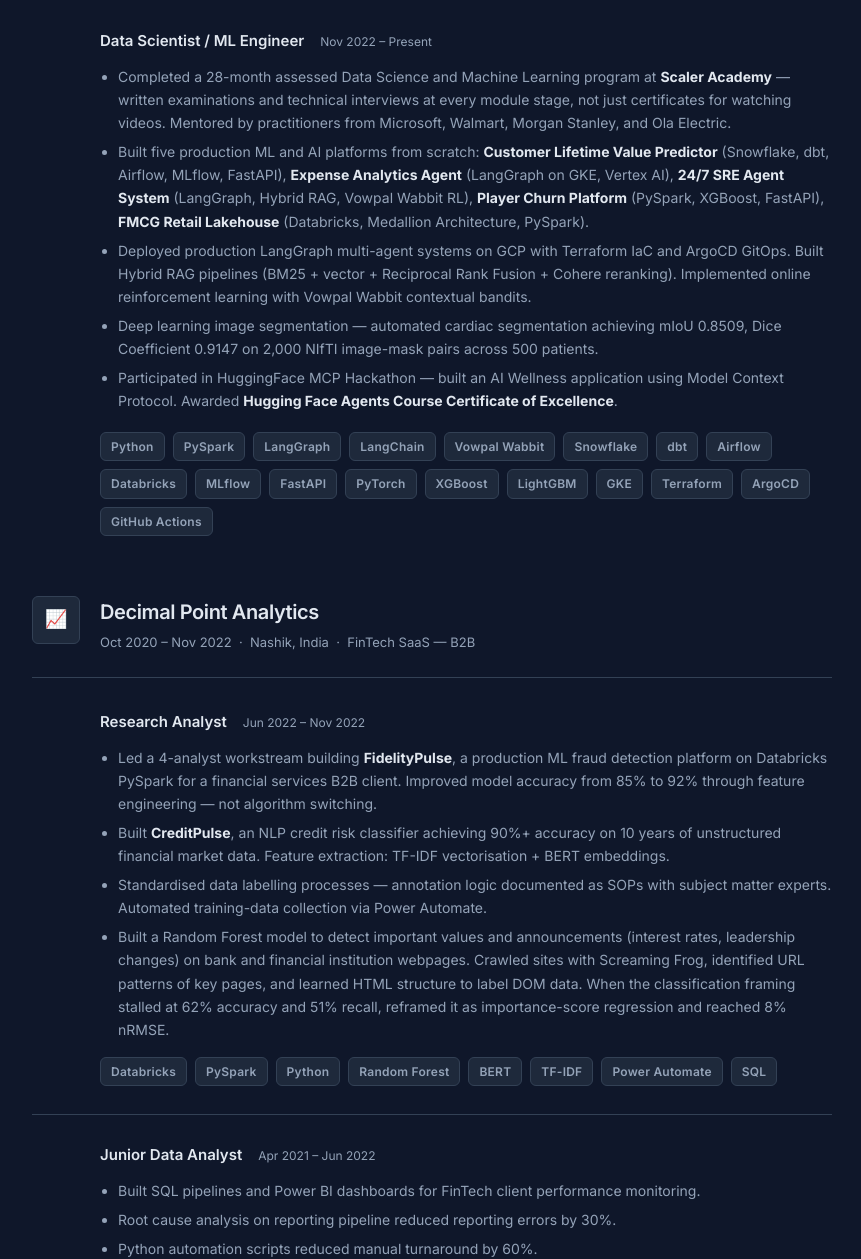
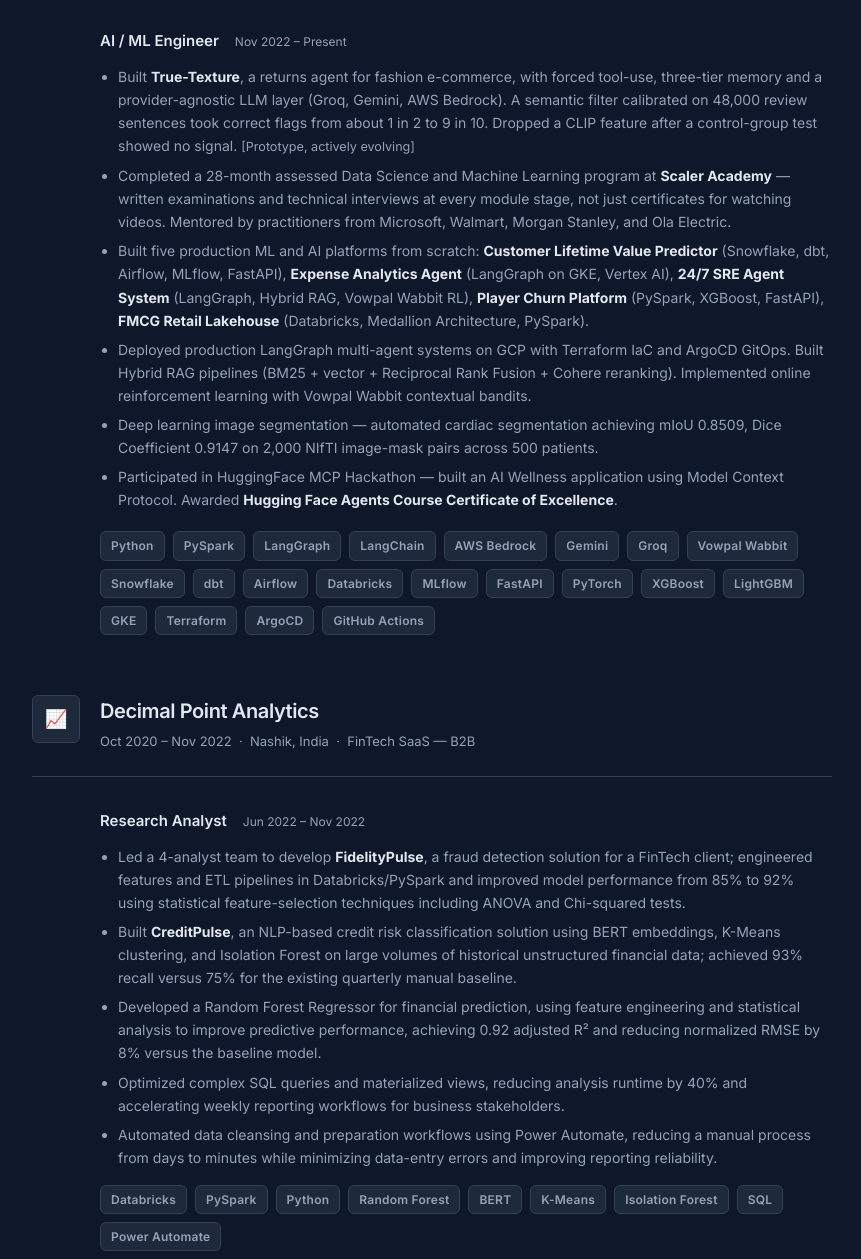
Before and after one commit to addy9051/dsml-portfolio, a plain HTML site: page experience.html in a window 1280 px wide. Shown: the part 546-1805 px from the top of the page, without its empty margins (208-1069 px from the left). Drawn offline with Linux system fonts and the light colour scheme.

Commit message:
update experience page with new AI/ML projects and refined technical achievements

```diff
--- a/experience.html
+++ b/experience.html
@@ -60,10 +60,17 @@
 
             <div class="exp-role">
               <div class="exp-role-header">
-                <h4>Data Scientist / ML Engineer</h4>
+                <h4>AI / ML Engineer</h4>
                 <span class="exp-role-period">Nov 2022 – Present</span>
               </div>
               <ul>
+                <li>
+                  Built <strong style="color:var(--text);">True-Texture</strong>, a returns agent for fashion
+                  e-commerce, with forced tool-use, three-tier memory and a provider-agnostic LLM layer (Groq, Gemini,
+                  AWS Bedrock). A semantic filter calibrated on 48,000 review sentences took correct flags from about 1
+                  in 2 to 9 in 10. Dropped a CLIP feature after a control-group test showed no signal. <span
+                    style="color:var(--text-muted); font-size:0.9em;">[Prototype, actively evolving]</span>
+                </li>
                 <li>
                   Completed a 28-month assessed Data Science and Machine Learning program at
                   <strong style="color:var(--text);">Scaler Academy</strong> — written examinations and technical
@@ -102,6 +109,9 @@
                 <span class="badge">PySpark</span>
                 <span class="badge">LangGraph</span>
                 <span class="badge">LangChain</span>
+                <span class="badge">AWS Bedrock</span>
+                <span class="badge">Gemini</span>
+                <span class="badge">Groq</span>
                 <span class="badge">Vowpal Wabbit</span>
                 <span class="badge">Snowflake</span>
                 <span class="badge">dbt</span>
@@ -138,25 +148,29 @@
               </div>
               <ul>
                 <li>
-                  Led a 4-analyst workstream building <strong style="color:var(--text);">FidelityPulse</strong>,
-                  a production ML fraud detection platform on Databricks PySpark for a financial services B2B client.
-                  Improved model accuracy from 85% to 92% through feature engineering — not algorithm switching.
+                  Led a 4-analyst team to develop <strong style="color:var(--text);">FidelityPulse</strong>, a fraud
+                  detection solution for a FinTech client; engineered features and ETL pipelines in Databricks/PySpark
+                  and improved model performance from 85% to 92% using statistical feature-selection techniques
+                  including ANOVA and Chi-squared tests.
                 </li>
                 <li>
-                  Built <strong style="color:var(--text);">CreditPulse</strong>, an NLP credit risk classifier
-                  achieving 90%+ accuracy on 10 years of unstructured financial market data.
-                  Feature extraction: TF-IDF vectorisation + BERT embeddings.
+                  Built <strong style="color:var(--text);">CreditPulse</strong>, an NLP-based credit risk classification
+                  solution using BERT embeddings, K-Means clustering, and Isolation Forest on large volumes of
+                  historical unstructured financial data; achieved 93% recall versus 75% for the existing quarterly
+                  manual baseline.
                 </li>
                 <li>
-                  Standardised data labelling processes — annotation logic documented as SOPs with
-                  subject matter experts. Automated training-data collection via Power Automate.
+                  Developed a Random Forest Regressor for financial prediction, using feature engineering and
+                  statistical analysis to improve predictive performance, achieving 0.92 adjusted R² and reducing
+                  normalized RMSE by 8% versus the baseline model.
                 </li>
                 <li>
-                  Built a Random Forest model to detect important values and announcements (interest rates, leadership
-                  changes) on bank and financial institution webpages. Crawled sites with Screaming Frog, identified URL
-                  patterns of key pages, and learned HTML structure to label DOM data. When the classification framing
-                  stalled at 62% accuracy and 51% recall, reframed it as importance-score regression and reached 8%
-                  nRMSE.
+                  Optimized complex SQL queries and materialized views, reducing analysis runtime by 40% and
+                  accelerating weekly reporting workflows for business stakeholders.
+                </li>
+                <li>
+                  Automated data cleansing and preparation workflows using Power Automate, reducing a manual process
+                  from days to minutes while minimizing data-entry errors and improving reporting reliability.
                 </li>
               </ul>
               <div class="tech-stack" style="margin-top: 16px;">
@@ -165,9 +179,10 @@
                 <span class="badge">Python</span>
                 <span class="badge">Random Forest</span>
                 <span class="badge">BERT</span>
-                <span class="badge">TF-IDF</span>
+                <span class="badge">K-Means</span>
+                <span class="badge">Isolation Forest</span>
+                <span class="badge">SQL</span>
                 <span class="badge">Power Automate</span>
-                <span class="badge">SQL</span>
               </div>
             </div>
 
```
